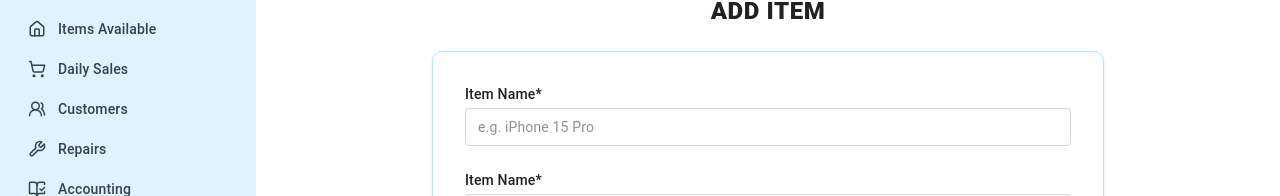
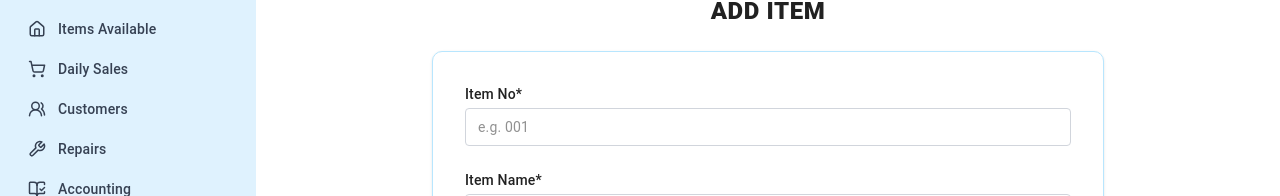
Before and after one commit to ChathukaViduranga/StockManagementFE, a Next.js app: page /add-item in a window 1280 px wide. Shown: the part 153-349 px from the top of the page. Built offline with nearby package versions, Linux system fonts and the light colour scheme; sample sign-in values are in the browser's storage.

Commit message:
fixed typo

```diff
--- a/src/app/(dashboard)/add-item/page.jsx
+++ b/src/app/(dashboard)/add-item/page.jsx
@@ -5,6 +5,7 @@ import Image from "next/image";
 
 export default function AddItemPage() {
   const [form, setForm] = useState({
+    itemNo: "",
     name: "",
     price: "",
     cost: "",
@@ -30,9 +31,9 @@ export default function AddItemPage() {
   function handleSubmit(e) {
     e.preventDefault();
 
-    // TODO: replace with real API / DB call
     console.table({
-      Item: form.name,
+      "Item No": form.itemNo,
+      Name: form.name,
       Price: form.price,
       Cost: form.cost,
       Description: form.desc,
@@ -42,6 +43,7 @@ export default function AddItemPage() {
     alert("Item saved (see console). Resetting form.");
     URL.revokeObjectURL(form.preview);
     setForm({
+      itemNo: "",
       name: "",
       price: "",
       cost: "",
@@ -54,69 +56,51 @@ export default function AddItemPage() {
   return (
     <section className="min-h-[calc(100vh-4rem)] flex flex-col items-center justify-center px-4">
       <h1 className="mb-6 text-2xl font-extrabold tracking-wide text-center">
-        ADD ITEM
+        ADD ITEM
       </h1>
 
-      {/* card */}
       <div className="w-full max-w-2xl rounded-lg border border-sky-200 bg-white p-8 shadow-sm">
         <form onSubmit={handleSubmit} className="flex flex-col gap-6">
-          {/* NAME */}
-          <div>
-            <label className="mb-1 block text-sm font-medium">Item Name*</label>
-            <input
+          {/* ITEM NO */}
+          <Input
+            label="Item No*"
+            name="itemNo"
+            value={form.itemNo}
+            onChange={handleChange}
+            placeholder="e.g. 001"
+            required
+          />
+
+          {/* ITEM NAME */}
+          <Input
+            label="Item Name*"
             name="name"
             value={form.name}
             onChange={handleChange}
+            placeholder="e.g. iPhone 15 Pro"
             required
-              className="w-full rounded border border-gray-300 px-3 py-2 text-sm outline-sky-400"
-              placeholder="e.g. iPhone 15 Pro"
           />
-          </div>
-
-          {/* NAME */}
-          <div>
-            <label className="mb-1 block text-sm font-medium">Item Name*</label>
-            <input
-              name="name"
-              value={form.name}
-              onChange={handleChange}
-              required
-              className="w-full rounded border border-gray-300 px-3 py-2 text-sm outline-sky-400"
-              placeholder="e.g. iPhone 15 Pro"
-            />
-          </div>
 
           {/* PRICE & COST */}
-          <div className="grid grid-cols-1 md:grid-cols-2 gap-4">
-            <div>
-              <label className="mb-1 block text-sm font-medium">
-                Selling Price (Rs)*
-              </label>
-              <input
+          <div className="grid grid-cols-1 gap-4 md:grid-cols-2">
+            <Input
+              label="Selling Price (Rs)*"
               name="price"
               type="number"
               min="0"
               value={form.price}
               onChange={handleChange}
               required
-                className="w-full rounded border border-gray-300 px-3 py-2 text-sm outline-sky-400"
             />
-            </div>
-
-            <div>
-              <label className="mb-1 block text-sm font-medium">
-                Cost (Rs)*
-              </label>
-              <input
+            <Input
+              label="Cost (Rs)*"
               name="cost"
               type="number"
               min="0"
               value={form.cost}
               onChange={handleChange}
               required
-                className="w-full rounded border border-gray-300 px-3 py-2 text-sm outline-sky-400"
             />
-            </div>
           </div>
 
           {/* DESCRIPTION */}
@@ -134,9 +118,9 @@ export default function AddItemPage() {
             />
           </div>
 
-          {/* IMAGE UPLOAD with coloured button */}
+          {/* IMAGE UPLOAD */}
           <div className="flex flex-col gap-3">
-            <label className="text-sm font-medium">Item Image</label>
+            <label className="text-sm font-medium">Item Image</label>
             <input
               name="file"
               type="file"
@@ -166,10 +150,24 @@ export default function AddItemPage() {
             type="submit"
             className="self-start rounded bg-[#0d1a38] px-6 py-2 text-sm font-semibold tracking-wide text-white hover:opacity-90"
           >
-            Save Item
+            Save Item
           </button>
         </form>
       </div>
     </section>
   );
 }
+
+/* reusable text/number input */
+function Input({ label, type = "text", ...props }) {
+  return (
+    <div>
+      <label className="mb-1 block text-sm font-medium">{label}</label>
+      <input
+        type={type}
+        {...props}
+        className="w-full rounded border border-gray-300 px-3 py-2 text-sm outline-sky-400"
+      />
+    </div>
+  );
+}
```
Lines whose indentation alone changed are shown as unchanged.
